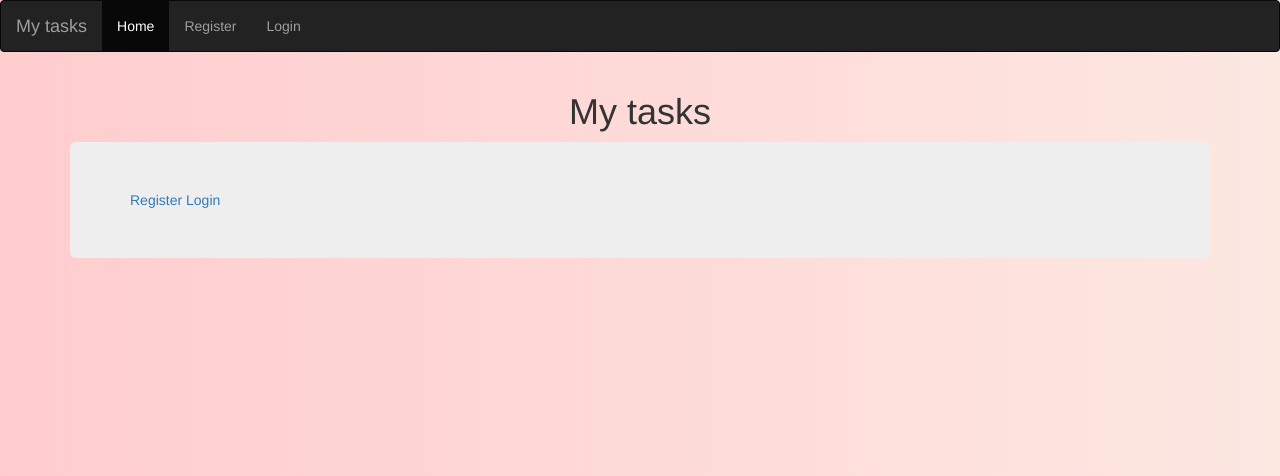
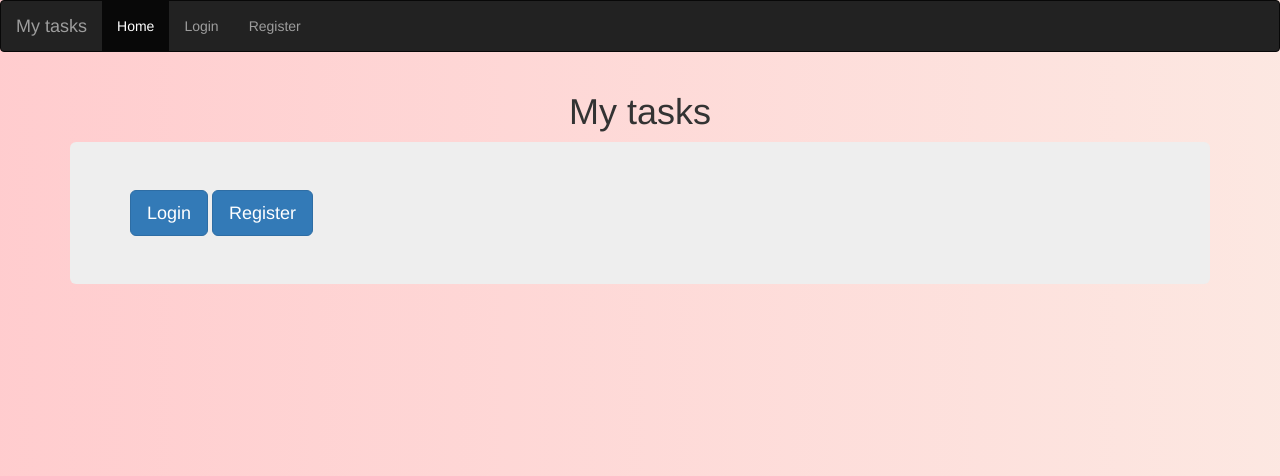
Before and after one commit to grimjakub/task-management, a Flask app: page / in a window 1280 px wide. Shown: the top 476 px of the page. Run offline with Flask 2, Linux system fonts and the light colour scheme; some libraries are stand-ins or nearby versions.

Commit message:
it works somehow

```diff
--- a/templates/authentication.html
+++ b/templates/authentication.html
@@ -3,8 +3,10 @@
 
 
 
-<a href="{{ url_for('register') }}">Register</a>
-<a href="{{ url_for('login') }}">Login</a>
+<div >
+<a href="{{ url_for('login') }}"><button class="w-100 btn btn-lg btn-primary">Login</button></a>
+<a href="{{ url_for('register') }}"><button class="w-100 btn btn-lg btn-primary">Register</button></a>
+</div>
 
 
 {% endblock %}
--- a/templates/base.html
+++ b/templates/base.html
@@ -25,10 +25,11 @@
         <ul class="nav navbar-nav">
             <li class="active"><a href="{{ url_for('home')}}">Home</a></li>
             {% if not current_user.is_authenticated: %}
+            <li><a href="{{ url_for('login')}}">Login</a></li>
             <li><a href="{{ url_for('register')}}">Register</a></li>
-            <li><a href="{{ url_for('login')}}">Login</a></li>
+
             {% endif %}
-            {% if  current_user.is_authenticated: %}
+            {% if current_user.is_authenticated: %}
             <li><a href="{{ url_for('logout')}}">Logout</a></li>
             <li><a href="#">User: {{current_user.username}}</a></li>
             {% endif %}
@@ -40,9 +41,9 @@
 <div class="container ">
     <h1 class="display-3" , style="text-align: center">My tasks</h1>
     <div class="jumbotron my-auto ">
-    {% block content %}
-    {% endblock %}
-</div>
+        {% block content %}
+        {% endblock %}
+    </div>
 </div>
 
 
--- a/templates/login.html
+++ b/templates/login.html
@@ -36,6 +36,7 @@
                     <button class="w-100 btn btn-lg btn-primary" type="submit">
                         Login
                     </button>
+                    You can use "admin" for username and password
                 </form>
             </main>
 
```
